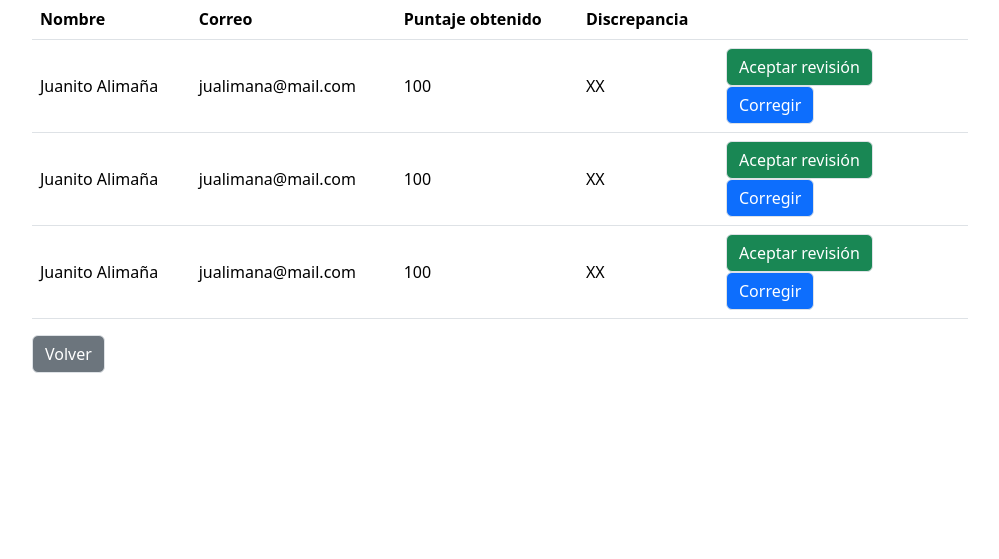
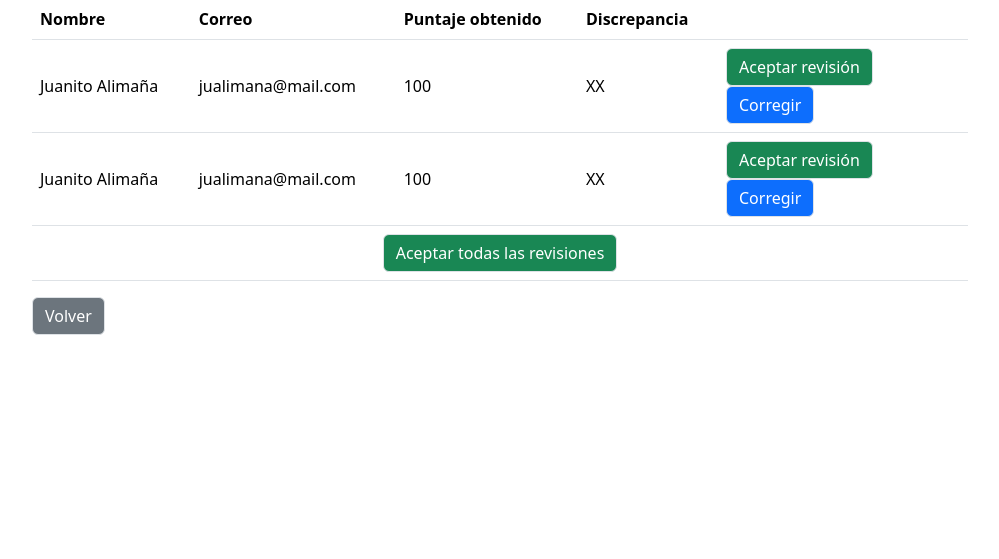
Before and after one commit to gllrmoliva/PostCPRweb, a Flask app: template templates/tutor/task_submissions.html in a window 1280 px wide. Shown: the part 161-720 px from the top of the page, without its empty margins (140-1139 px from the left). Run offline with Flask 3, Linux system fonts and the light colour scheme; the template is opened without the code that fills it: most values are stand-ins (such as "Sample title", 1, 10 or a date in 2020).

Commit message:
Boton aceptar todo en submissions

```diff
--- a/app/tutor/views.py
+++ b/app/tutor/views.py
@@ -247,6 +247,8 @@ def task_submissions_post(course_id, task_id, submission_id):
     form = request.form
     if "accept" in form:
         flash("Se acepto wuaaat")
+    elif "accept_all" in form:
+        flash("Se acepto TODO wuuaaaaat")
     elif "review" in form:
         flash("Se review wuaaaat")
     # Esto de aca abajo es provicional uwu
--- a/templates/tutor/task_submissions.html
+++ b/templates/tutor/task_submissions.html
@@ -50,18 +50,14 @@
             </td>
         </tr>
         <tr>
-            <td scope="row" class="align-middle">Juanito Alimaña</th>
-            <td class="align-middle">jualimana@mail.com</td>
-            <td class="align-middle">100</td>
-            <td class="align-middle">XX</td>
-            <td class="align-middle">
+            <td scope="row" colspan="5" class="align-middle text-center">
                 <!--Aquí deberiamos ver si los estudiantes pueden solicitar correción-->
                 <form action="{{url_for('tutor.task_submissions_post', course_id = course_id
                                                                    , task_id = task_id
                                                                    , submission_id = 'submission.id')}}" method="post">
 
-                    <button type="submit" name="accept" class="btn btn-success border">Aceptar revisión</button>
-                    <button type="submit" name="review" class="btn btn-primary border">Corregir</button>
+                    <button type="submit" name="accept_all" class="btn btn-success border">Aceptar todas las
+                        revisiones</button>
                 </form>
             </td>
         </tr>
```
